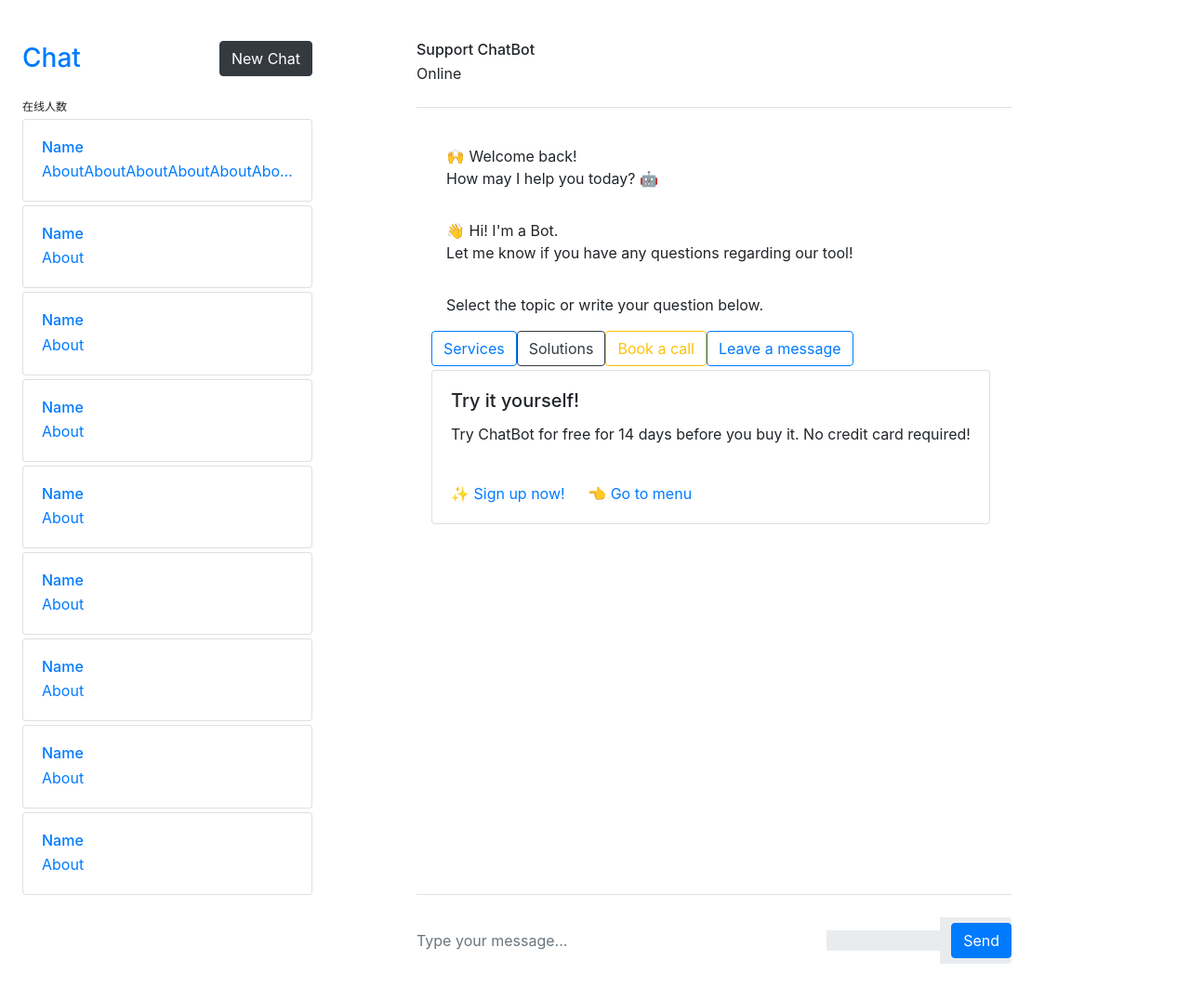
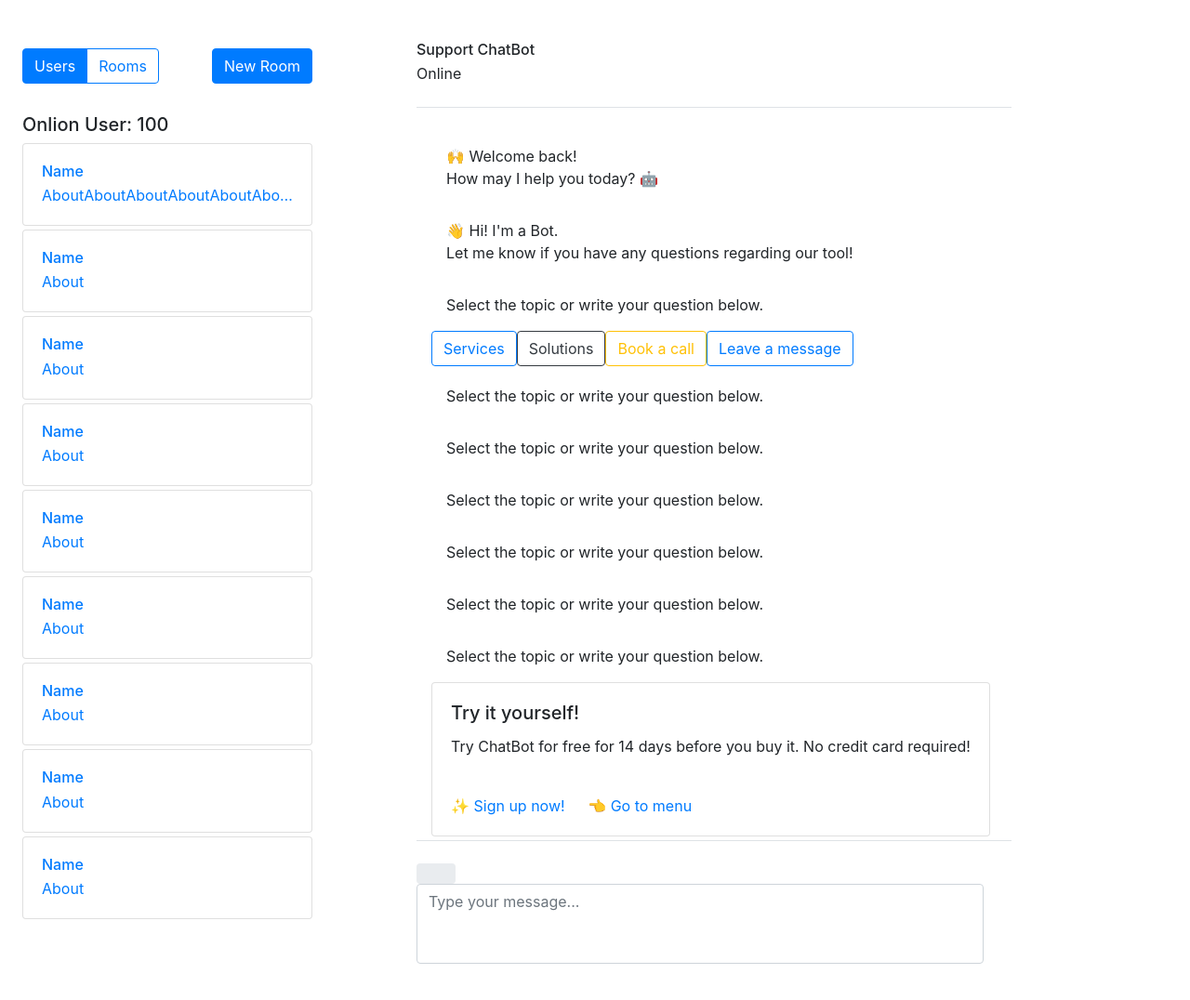
Before and after one commit to magicwenli/SocketIO-Chat, a Flask app: template app/templates/chat/client.html in a window 1280 px wide. Shown: the part 56-1132 px from the top of the page at 93% size. Run offline with Flask 2, Linux system fonts and the light colour scheme; the template is opened without the code that fills it, so the values that code supplies are empty; some libraries are stand-ins or nearby versions.

Commit message:
repair style

```diff
--- a/app/static/css/style.css
+++ b/app/static/css/style.css
@@ -122,6 +122,10 @@
     flex: 2;
 }
 
+.main .chat-body .chat-content::-webkit-scrollbar {
+    width: 0;
+}
+
 .fade {
     transition: opacity 0.15s linear;
 }
@@ -171,3 +175,8 @@
     text-transform: uppercase;
     font-size: 12px;
 }
+
+#message-textarea {
+    resize: none;
+    border-radius: 4px;
+}
--- /dev/null
+++ b/app/static/js/script.js
@@ -0,0 +1,5 @@
+var socket=io();
+
+function new_messages(e) {
+    var $textarea=$('#message-textarea');
+}
--- a/app/templates/chat/_menu.html
+++ b/app/templates/chat/_menu.html
@@ -3,14 +3,21 @@
     <div class="tab-pane fade show active" id="nav-tab-chat" role="tabpanel">
 
         <div class="d-flex justify-content-between align-items-center mb-4">
-            <h3 class="mb-0 text-primary">Chat</h3>
+            <div class="btn-group btn-group-toggle" data-toggle="buttons">
+              <label class="btn btn-outline-primary active">
+                <input type="radio" name="options" id="option1" autocomplete="off" checked> Users
+              </label>
+              <label class="btn btn-outline-primary">
+                <input type="radio" name="options" id="option2" autocomplete="off"> Rooms
+              </label>
+            </div>
             <div>
-                <button class="btn btn-dark" type="button">New Chat</button>
+                <button class="btn btn-primary" type="button">New Room</button>
             </div>
         </div>
         <ul class="chat-list mb-4">
-            <li class="header d-flex justify-content-between ps-3 pe-3">
-                <span>在线人数</span>
+            <li class="Justify-content-between">
+                <h4 class="h5">Onlion User: <span id="onlion-user">100</span> </h4>
             </li>
             <li class="active">
                 <a href="bot-chat.html" class="card">
--- a/app/templates/chat/_talk.html
+++ b/app/templates/chat/_talk.html
@@ -96,6 +96,42 @@
                                 message
                             </button>
                         </div>
+
+                        <div class="message-row d-flex align-items-center">
+                            <div class="message-content p-3">
+                                Select the topic or write your question below.
+                            </div>
+                        </div>
+
+                        <div class="message-row d-flex align-items-center">
+                            <div class="message-content p-3">
+                                Select the topic or write your question below.
+                            </div>
+                        </div>
+
+                        <div class="message-row d-flex align-items-center">
+                            <div class="message-content p-3">
+                                Select the topic or write your question below.
+                            </div>
+                        </div>
+
+                        <div class="message-row d-flex align-items-center">
+                            <div class="message-content p-3">
+                                Select the topic or write your question below.
+                            </div>
+                        </div>
+
+                        <div class="message-row d-flex align-items-center">
+                            <div class="message-content p-3">
+                                Select the topic or write your question below.
+                            </div>
+                        </div>
+
+                        <div class="message-row d-flex align-items-center">
+                            <div class="message-content p-3">
+                                Select the topic or write your question below.
+                            </div>
+                        </div>
                     </div>
                 </li>
 
@@ -130,42 +166,19 @@
 
     <div class="chat-footer border-top py-xl-4 py-lg-2 py-2">
         <div class="container-xxl">
-            <div class="row">
-                <div class="col-12">
-                    <div class="input-group align-items-center">
-
-                        <input type="text" class="form-control border-0 pl-0" placeholder="Type your message...">
-
-                        <div class="input-group-append d-none d-sm-block">
-<span class="input-group-text border-0">
-<button class="btn btn-sm btn-link text-muted" data-toggle="tooltip" title="" type="button"
-        data-original-title="Refresh"><i class="zmdi zmdi-refresh font-22"></i></button>
-</span>
-                        </div>
-                        <div class="input-group-append">
-<span class="input-group-text border-0">
-<button class="btn btn-sm btn-link text-muted" data-toggle="tooltip" title="" type="button"
-        data-original-title="Smaily"><i class="zmdi zmdi-mood font-22"></i></button>
-</span>
-                        </div>
-                        <div class="input-group-append">
-<span class="input-group-text border-0">
-<button class="btn btn-sm btn-link text-muted" data-toggle="tooltip" title="" type="button"
-        data-original-title="Attachment"><i class="zmdi zmdi-attachment font-22"></i></button>
-</span>
-                        </div>
-
-                        <div class="input-group-append">
-<span class="input-group-text border-0 pr-0">
-<button type="submit" class="btn btn-primary">
-<span class="d-none d-md-inline-block me-2">Send</span>
-<i class="zmdi zmdi-mail-send"></i>
-</button>
-</span>
-                        </div>
-                    </div>
-                </div>
+            <div class="row col-12 align-items-start">
+                <span class="input-group-text border-0">
+                <button class="btn btn-sm btn-link text-muted" data-toggle="tooltip" title="" type="button"
+                        data-original-title="Refresh">
+                    <i class="zmdi zmdi-refresh font-22"></i>
+                </button>
+                </span>
+            </div>
+            <div class="row col-12 align-items-start">
+                <textarea class="form-control" placeholder="Type your message..." id="message-textarea"
+                          rows="3"></textarea>
             </div>
         </div>
     </div>
 </div>
+</div>
--- a/app/templates/chat/client.html
+++ b/app/templates/chat/client.html
@@ -12,4 +12,9 @@
         </div>
     </div>
 {% endblock %}
+{% block scripts %}
+    {{ super() }}
+    <script type="text/javascript" src="https://cdnjs.cloudflare.com/ajax/libs/socket.io/4.0.1/socket.io.min.js"></script>
+    <script type="text/javascript" src="{{ url_for('static',filename='js/script.js') }}"></script>
+{% endblock %}
 {%  block footer_ %}{% endblock %}
--- a/app/templates/chatroom.html
+++ b/app/templates/chatroom.html
@@ -19,6 +19,6 @@
 {% endblock %}
 {% block scripts %}
     {{ super() }}
-    <script type="text/javascript" src="//cdnjs.cloudflare.com/ajax/libs/socket.io/1.3.6/socket.io.min.js"></script>
+    <script type="text/javascript" src="https://cdnjs.cloudflare.com/ajax/libs/socket.io/1.3.6/socket.io.min.js"></script>
     <script type="text/javascript" src="{{ url_for('static',filename='js/socket.js') }}"></script>
 {% endblock %}
```
Also changed, not shown: app/static/js/main.js (added, +90 -0 lines).
